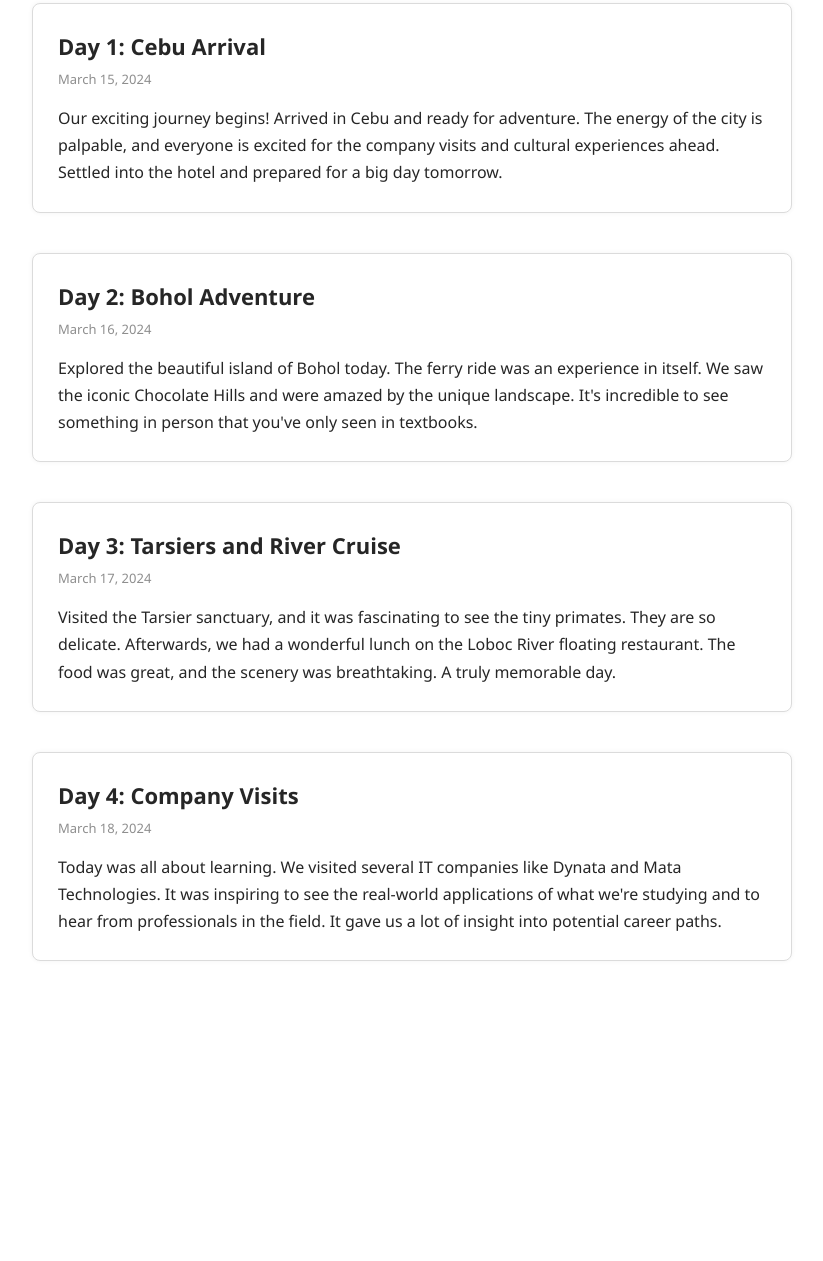
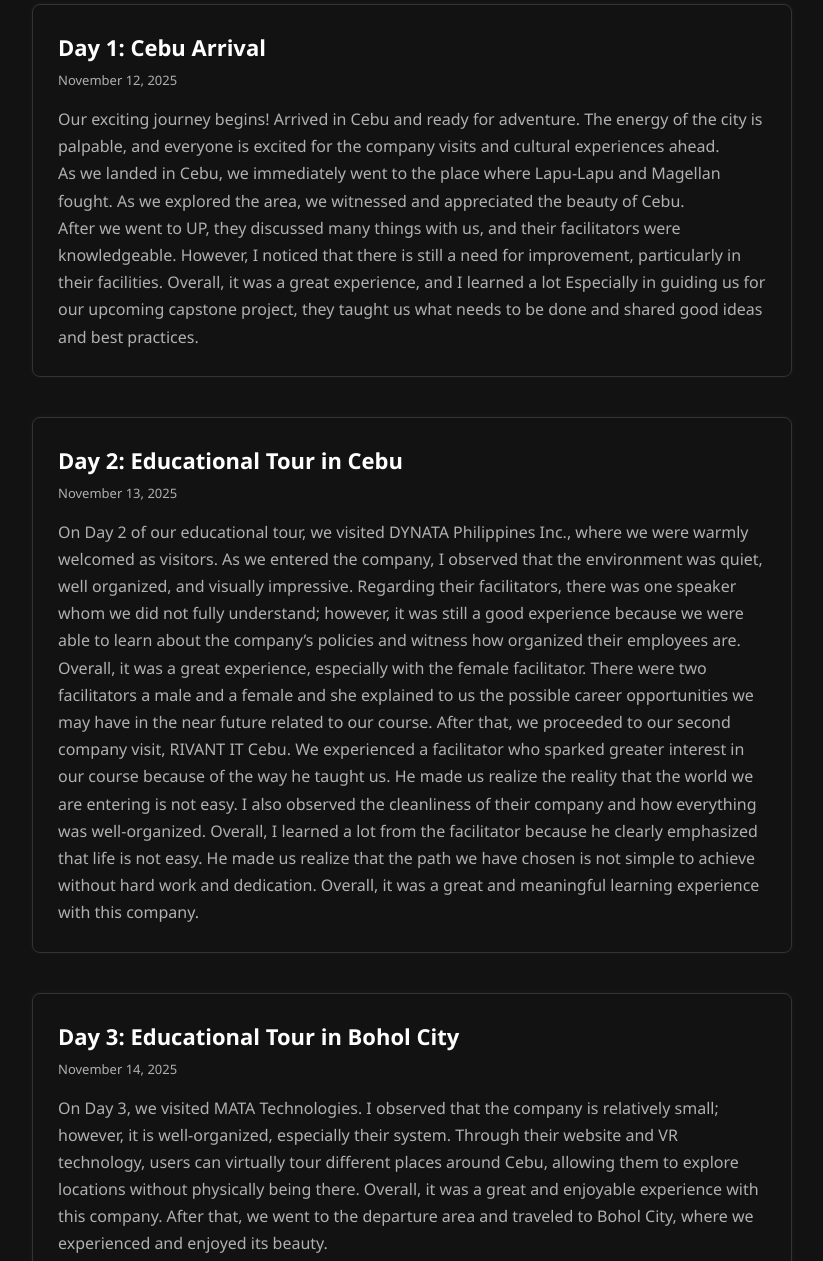
Before and after one commit to Nabs03/PORTFOLIOW, a website: page index.html in a window 1280 px wide. Shown: the part 531-1792 px from the top of the page, without its empty margins (228-1051 px from the left). Before the commit the page ends 1512 px from the top, so only its background shows below. Drawn offline with Linux system fonts and the light colour scheme.

Commit message:
Add Manmade.jpeg and update index.html

```diff
--- a/index.html
+++ b/index.html
@@ -7,7 +7,7 @@
     <link rel="stylesheet" href="styles.css">
     <link rel="stylesheet" href="https://cdnjs.cloudflare.com/ajax/libs/font-awesome/6.4.0/css/all.min.css">
 </head>
-<body>
+<body class="dark-mode">
     <nav class="navbar">
         <div class="container nav-container">
             <div class="nav-left">
@@ -16,9 +16,6 @@
                 </a>
                 <div class="nav-brand logo-wp">Website Portfolio</div>
             </div>
-            <button id="dark-mode-toggle" class="dark-mode-btn" type="button" aria-label="Toggle dark mode">
-                <i class="fas fa-moon"></i>
-            </button>
             <button class="hamburger" type="button" aria-label="Toggle menu">
                 <span></span>
                 <span></span>
@@ -65,23 +62,44 @@
         <div class="journal-container">
             <div class="journal-entry">
                 <h3 class="journal-title">Day 1: Cebu Arrival</h3>
-                <p class="journal-date">March 15, 2024</p>
-                <p class="journal-body">Our exciting journey begins! Arrived in Cebu and ready for adventure. The energy of the city is palpable, and everyone is excited for the company visits and cultural experiences ahead. Settled into the hotel and prepared for a big day tomorrow.</p>
+                <p class="journal-date">November 12, 2025</p>
+                <p class="journal-body">Our exciting journey begins! Arrived in Cebu and ready for adventure. The energy of the city is palpable, and everyone is excited for the company visits and cultural experiences ahead.</p>
+                <p class="journal-body">As we landed in Cebu, we immediately went to the place where Lapu-Lapu and Magellan fought. As we explored the area, we witnessed and appreciated the beauty of Cebu.</p>
+                <p class="journal-body">After we went to UP, they discussed many things with us, and their facilitators were knowledgeable. However, I noticed that there is still a need for improvement, particularly in their facilities.
+                                        Overall, it was a great experience, and I learned a lot Especially in guiding us for our upcoming capstone project, they taught us what needs to be done and shared good ideas and best practices.</p>
             </div>
             <div class="journal-entry">
-                <h3 class="journal-title">Day 2: Bohol Adventure</h3>
-                <p class="journal-date">March 16, 2024</p>
-                <p class="journal-body">Explored the beautiful island of Bohol today. The ferry ride was an experience in itself. We saw the iconic Chocolate Hills and were amazed by the unique landscape. It's incredible to see something in person that you've only seen in textbooks.</p>
+                <h3 class="journal-title">Day 2: Educational Tour in Cebu</h3>
+                <p class="journal-date">November 13, 2025</p>
+                <p class="journal-body">On Day 2 of our educational tour, we visited DYNATA Philippines Inc., where we were warmly welcomed as visitors. As we entered the company, I observed that the environment was quiet, well organized, and visually impressive.
+                Regarding their facilitators, there was one speaker whom we did not fully understand; however, it was still a good experience because we were able to learn about the company’s policies and witness how organized their employees are. Overall, it was a great experience, especially with the female facilitator. There were two facilitators a male and a female and she explained to us the possible career opportunities we may have in the near future related to our course.
+                After that, we proceeded to our second company visit, RIVANT IT Cebu. We experienced a facilitator who sparked greater interest in our course because of the way he taught us. He made us realize the reality that the world we are entering is not easy. I also observed the cleanliness of their company and how everything was well-organized.
+                Overall, I learned a lot from the facilitator because he clearly emphasized that life is not easy. He made us realize that the path we have chosen is not simple to achieve without hard work and dedication. Overall, it was a great and meaningful learning experience with this company.
+</p>
             </div>
             <div class="journal-entry">
-                <h3 class="journal-title">Day 3: Tarsiers and River Cruise</h3>
-                <p class="journal-date">March 17, 2024</p>
-                <p class="journal-body">Visited the Tarsier sanctuary, and it was fascinating to see the tiny primates. They are so delicate. Afterwards, we had a wonderful lunch on the Loboc River floating restaurant. The food was great, and the scenery was breathtaking. A truly memorable day.</p>
+                <h3 class="journal-title">Day 3: Educational Tour in Bohol City</h3>
+                <p class="journal-date">November 14, 2025</p>
+                <p class="journal-body">On Day 3, we visited MATA Technologies. I observed that the company is relatively small; however, it is well-organized, especially their system. Through their website and VR technology, users can virtually tour different places around Cebu, allowing them to explore locations without physically being there. Overall, it was a great and enjoyable experience with this company.
+                After that, we went to the departure area and traveled to Bohol City, where we experienced and enjoyed its beauty.
+</p>
             </div>
             <div class="journal-entry">
-                <h3 class="journal-title">Day 4: Company Visits</h3>
-                <p class="journal-date">March 18, 2024</p>
-                <p class="journal-body">Today was all about learning. We visited several IT companies like Dynata and Mata Technologies. It was inspiring to see the real-world applications of what we're studying and to hear from professionals in the field. It gave us a lot of insight into potential career paths.</p>
+                <h3 class="journal-title">Day 4: Last Day of Educational Tour</h3>
+                <p class="journal-date">November 15, 2025</p>
+                <p class="journal-body">On the last day of our tour, we visited T.A.R.S.I.E.R. 117, which stands for Telephone and Radio System Integrated Emergency Response, in Bohol City. During our travel, I initially thought that we were going to see tarsiers; however, it turned out to be an organization similar to a 911 emergency response team.
+                Upon our arrival, I observed how welcoming the place was. It was clear that they had well prepared the area for our visit, as everything was clean and well-organized. Most especially, the facilitator who handled our group helped me learn a lot about Bohol City. Overall, it was a meaningful and educational experience.
+                Overall, it was a great experience, especially with the facilitators. They taught us and showed us their facilities, where I observed that they have their own broadcast monitors and CCTV cameras covering the entire Bohol City.</p>
+                <p class="journal-body">After that, we experienced the Loboc River Floating Restaurant in Bohol. While we were having our lunch, we were entertained by performers who sang for us. As the boat cruised along the river, we saw both young and elderly locals showcasing their cultural dances.
+                Afterward, we visited the Tarsier Sanctuary, followed by a trip to Bohollywood. We then went to some of the most popular tourist destinations in Bohol, including the Chocolate Hills and the Bilar Man-Made Forest. In these places, I experienced the beauty and cleanliness of the surroundings.
+                Overall, our educational tour was a great and worthwhile experience, and I truly felt that every moment was meaningful and fulfilling</p>
+            </div>
+            <div class="journal-entry">
+                <h3 class="journal-title">Over All Evaluation on Educational Tour Experience</h3>
+                <p class="journal-body">Overall, the tour was an excellent experience, especially with our hotel, the food, the travel bus, and our tour guide. Being with him was wonderful because I learned many things I did not know about Cebu and Bohol City.
+                The hotel we stayed at was clean and comfortable, providing a pleasant environment for relaxation after our daily activities. The food served during the tour was delicious and offered a variety of options to suit different tastes.
+                The travel bus was spacious and well-maintained, ensuring a comfortable journey between destinations. Our tour guide was knowledgeable and friendly, sharing interesting facts and stories about the places we visited. Overall, made me the educational tour a memorable and enjoyable experience.
+                </p>
             </div>
         </div>
     </section>
@@ -89,7 +107,7 @@
     <!-- Posts Section -->
     <section id="posts-grid" class="posts-grid">
         <div class="posts-grid-container">
-            <div class="grid-post" data-image="EDUTOUR PICS/UP.jpg" data-caption="Educational Tour UP Experience." data-date="March 14, 2024">
+            <div class="grid-post" data-image="EDUTOUR PICS/UP.jpg" data-caption="Educational Tour UP Experience." data-date="November 12, 2025">
                 <img src="EDUTOUR PICS/UP.jpg" alt="Educational Tour UP Experience." loading="lazy"/>
                 <div class="grid-post-overlay">
                     <div class="overlay-stats">
@@ -98,7 +116,7 @@
                     </div>
                 </div>
             </div>
-            <div class="grid-post" data-image="EDUTOUR PICS/lapu-lapu.jpg" data-caption="Educational Tour LAPU-LAPU Experience." data-date="March 16, 2024">
+            <div class="grid-post" data-image="EDUTOUR PICS/lapu-lapu.jpg" data-caption="Educational Tour LAPU-LAPU Experience." data-date="November 12, 2025">
                 <img src="EDUTOUR PICS/lapu-lapu.jpg" alt="Educational Tour LAPU-LAPU Experience." loading="lazy"/>
                 <div class="grid-post-overlay">
                     <div class="overlay-stats">
@@ -107,7 +125,7 @@
                     </div>
                 </div>
             </div>
-            <div class="grid-post" data-image="EDUTOUR PICS/Dynata.jpeg" data-caption="Educational Tour DYNATA PHILIPPINES Experience" data-date="March 17, 2024">
+            <div class="grid-post" data-image="EDUTOUR PICS/Dynata.jpeg" data-caption="Educational Tour DYNATA PHILIPPINES Experience" data-date="November 13, 2025">
                 <img src="EDUTOUR PICS/Dynata.jpeg" alt="Educational Tour DYNATA PHILIPPINES Experience" loading="lazy"/>
                 <div class="grid-post-overlay">
                     <div class="overlay-stats">
@@ -116,7 +134,7 @@
                     </div>
                 </div>
             </div>
-            <div class="grid-post" data-image="EDUTOUR PICS/MATA.jpg" data-caption="Educational Tour MATA TECHNOLOGIES" data-date="March 17, 2024">
+            <div class="grid-post" data-image="EDUTOUR PICS/MATA.jpg" data-caption="Educational Tour MATA TECHNOLOGIES" data-date="November 14, 2025">
                 <img src="EDUTOUR PICS/MATA.jpg" alt="Educational Tour MATA TECHNOLOGIES" loading="lazy"/>
                 <div class="grid-post-overlay">
                     <div class="overlay-stats">
@@ -125,7 +143,7 @@
                     </div>
                 </div>
             </div>
-            <div class="grid-post" data-image="EDUTOUR PICS/Rivan IT.jpeg" data-caption="Educational Tour Rivan IT Experience" data-date="March 17, 2024">
+            <div class="grid-post" data-image="EDUTOUR PICS/Rivan IT.jpeg" data-caption="Educational Tour Rivan IT Experience" data-date="November 13, 2025">
                 <img src="EDUTOUR PICS/Rivan IT.jpeg" alt="Educational Tour Rivan IT Experience" loading="lazy"/>
                 <div class="grid-post-overlay">
                     <div class="overlay-stats">
@@ -134,7 +152,16 @@
                     </div>
                 </div>
             </div>
-            <div class="grid-post" data-image="EDUTOUR PICS/hills.jpg"data-caption="BOHOL CHOCOLATE HILLS Experience" data-date="March 17, 2024">
+            <div class="grid-post" data-image="EDUTOUR PICS/Manmade.jpeg"data-caption="BILAR MAN-MADE FOREST Experience" data-date="November 15, 2025">
+                <img src="EDUTOUR PICS/Manmade.jpeg" alt="BILAR MAN-MADE FOREST Experience" loading="lazy"/>
+                <div class="grid-post-overlay">
+                    <div class="overlay-stats">
+                        <span><i class="fas fa-heart"></i> 756</span>
+                        <span><i class="fas fa-comment"></i> 45</span>
+                    </div>
+                </div>
+            </div>
+            <div class="grid-post" data-image="EDUTOUR PICS/hills.jpg"data-caption="BOHOL CHOCOLATE HILLS Experience" data-date="November 15, 2025">
                 <img src="EDUTOUR PICS/hills.jpg" alt="BOHOL CHOCOLATE HILLS Experience" loading="lazy"/>
                 <div class="grid-post-overlay">
                     <div class="overlay-stats">
@@ -143,7 +170,7 @@
                     </div>
                 </div>
             </div>
-            <div class="grid-post" data-image="EDUTOUR PICS/Tarsier.jpg" data-caption="Tarsier - TELEPHONE AND RADIO SYSTEM INTEGRATED EMERGENCY RESPONSE Experience" data-date="March 17, 2024">
+            <div class="grid-post" data-image="EDUTOUR PICS/Tarsier.jpg" data-caption="Tarsier - TELEPHONE AND RADIO SYSTEM INTEGRATED EMERGENCY RESPONSE Experience" data-date="November 15, 2025">
                 <img src="EDUTOUR PICS/Tarsier.jpg" alt="Tarsier - TELEPHONE AND RADIO SYSTEM INTEGRATED EMERGENCY RESPONSE Experience" loading="lazy"/>
                 <div class="grid-post-overlay">
                     <div class="overlay-stats">
@@ -152,7 +179,7 @@
                     </div>
                 </div>
             </div>
-            <div class="grid-post" data-image="EDUTOUR PICS/Church CEBU.jpg" data-caption="Santo Niño: Hope of the Pilgrim Church Experience" data-date="March 17, 2024">
+            <div class="grid-post" data-image="EDUTOUR PICS/Church CEBU.jpg" data-caption="Santo Niño: Hope of the Pilgrim Church Experience" data-date="November 14, 2025">
                 <img src="EDUTOUR PICS/Church CEBU.jpg" alt="Santo Niño: Hope of the Pilgrim Church Experience" loading="lazy"/>
                 <div class="grid-post-overlay">
                     <div class="overlay-stats">
@@ -161,7 +188,7 @@
                     </div>
                 </div>
             </div>
-            <div class="grid-post" data-image="EDUTOUR PICS/Bangka.jpg" data-caption="LOBOC RIVER FLOATING RESTAURANT BOHOL Experience" data-date="March 17, 2024">
+            <div class="grid-post" data-image="EDUTOUR PICS/Bangka.jpg" data-caption="LOBOC RIVER FLOATING RESTAURANT BOHOL Experience" data-date="November 15, 2025">
                 <img src="EDUTOUR PICS/Bangka.jpg" alt="LOBOC RIVER FLOATING RESTAURANT BOHOL Experience" loading="lazy"/>
                 <div class="grid-post-overlay">
                     <div class="overlay-stats">
@@ -170,7 +197,7 @@
                     </div>
                 </div>
             </div>
-            <div class="grid-post" data-image="EDUTOUR PICS/Tarser.jpeg"data-caption="TARSIER IN BOHOL CITY Experience" data-date="March 17, 2024">
+            <div class="grid-post" data-image="EDUTOUR PICS/Tarser.jpeg"data-caption="TARSIER IN BOHOL CITY Experience" data-date="November 15, 2025">
                 <img src="EDUTOUR PICS/Tarser.jpeg" alt="TARSIER IN BOHOL CITY Experience" loading="lazy"/>
                 <div class="grid-post-overlay">
                     <div class="overlay-stats">
@@ -179,7 +206,7 @@
                     </div>
                 </div>
             </div>
-             <div class="grid-post" data-video="EDUTOUR PICS/Air.mp4" data-caption="First Airplane Experience" data-date="March 17, 2024">
+             <div class="grid-post" data-video="EDUTOUR PICS/Air.mp4" data-caption="First Airplane Experience" data-date="November 2025">
                 <video src="EDUTOUR PICS/Air.mp4" muted autoplay loop poster="EDUTOUR PICS/Air.mp4"></video>
                 <div class="grid-post-overlay">
                     <div class="overlay-stats">
@@ -188,7 +215,7 @@
                     </div>
                 </div>
             </div>
-             <div class="grid-post" data-video="EDUTOUR PICS/Bohollywood.mp4" data-caption="BOHOLLYWOOD Experience" data-date="March 17, 2024">
+             <div class="grid-post" data-video="EDUTOUR PICS/Bohollywood.mp4" data-caption="BOHOLLYWOOD Experience" data-date="November 14, 2024">
                 <video src="EDUTOUR PICS/Bohollywood.mp4" muted autoplay loop poster="EDUTOUR PICS/Bohollywood.mp4"></video>
                 <div class="grid-post-overlay">
                     <div class="overlay-stats">
@@ -203,7 +230,7 @@
     <!-- Saved Section -->
     <section id="saved-grid" class="posts-grid">
         <div class="posts-grid-container">
-            <div class="grid-post" data-image="EDUTOUR PICS/CertCompletion.jpg" data-caption="Saved Memory - A beautiful moment and the completion of this Educational Tour." data-date="March 10, 2024">
+            <div class="grid-post" data-image="EDUTOUR PICS/CertCompletion.jpg" data-caption="Saved Memory - A beautiful moment and the completion of this Educational Tour." data-date="December 2025">
                 <img src="EDUTOUR PICS/CertCompletion.jpg" alt="Saved Memory - A beautiful moment and the completion of this Educational Tour." loading="lazy"/>
                 <div class="grid-post-overlay">
                     <div class="overlay-stats">
@@ -228,7 +255,7 @@
                         <div class="modal-user">
                             <img src="NABS.jpeg" alt="Noel Jr. B. Navarro" class="modal-avatar">
                             <div class="modal-user-info">
-                                <span class="modal-username">noeljrbnavarro</span>
+                                <span class="modal-username">Noel Jr. B. Navarro</span>
                                 <span class="modal-date" id="modal-date"></span>
                             </div>
                         </div>
@@ -252,40 +279,6 @@
     </div>
 
     <script>
-        // Dark mode toggle
-        const darkModeToggle = document.getElementById('dark-mode-toggle');
-        const body = document.body;
-
-        function applyTheme(theme) {
-            body.classList.remove('light-mode', 'dark-mode');
-            body.classList.add(`${theme}-mode`);
-            localStorage.setItem('theme', theme);
-            updateButtonIcon(theme);
-        }
-
-        function updateButtonIcon(theme) {
-            const icon = darkModeToggle.querySelector('i');
-            icon.className = theme === 'dark' ? 'fas fa-sun' : 'fas fa-moon';
-        }
-
-        darkModeToggle.addEventListener('click', () => {
-            const newTheme = body.classList.contains('light-mode') ? 'dark' : 'light';
-            applyTheme(newTheme);
-        });
-
-        function updateButtonIcon() {
-            const icon = darkModeToggle.querySelector('i');
-            if (body.classList.contains('dark-mode')) {
-                icon.className = 'fas fa-sun';
-            } else {
-                icon.className = 'fas fa-moon';
-            }
-        }
-
-        // Initialize theme on page load
-        const savedTheme = localStorage.getItem('theme') || 'light';
-        applyTheme(savedTheme);
-
         // Tab navigation functionality
         const navTabs = document.querySelectorAll('.nav-tab');
         const gridSections = document.querySelectorAll('.posts-grid');
```
Also changed, not shown: EDUTOUR PICS/Manmade.jpeg (added).
